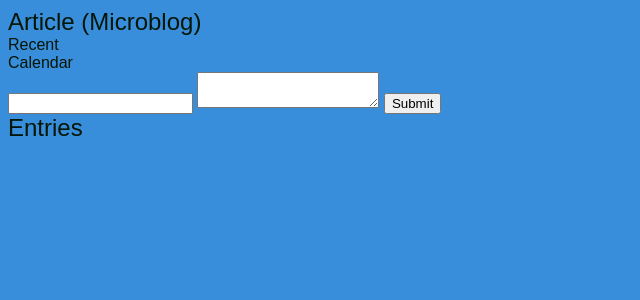
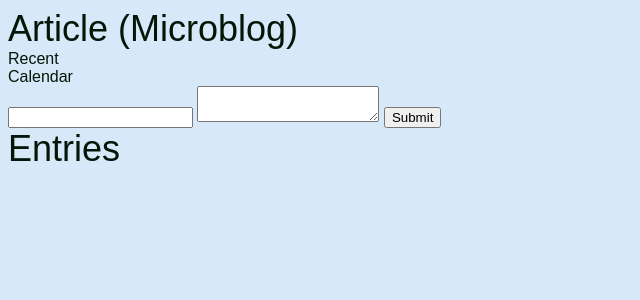
Before and after one commit to parasharbhatt/pb_article_flask_app, a Flask app: page / in a window 1280 px wide. Shown: the top 300 px of the page, without its empty margins (0-640 px from the left). Run offline with Flask 2, Linux system fonts and the light colour scheme.

Commit message:
updating UI

```diff
--- a/app.py
+++ b/app.py
@@ -2,8 +2,8 @@ import datetime as dt
 
 from flask import Flask, render_template, request
 
-x=dt.datetime.now()
-sdt=x.strftime("%d-%b-%Y %H:%M:%S")
+
+
 #print(f"hello world today is : {sdt}")
 
 app = Flask(__name__)
@@ -21,6 +21,8 @@ def home():
             elif key == "content":
                 content_dict[key] = val
                 #request.form.get(key)
+            sdt=dt.datetime.now().strftime("%d-%b-%Y %H:%M:%S")
+            content_dict['articledate']=sdt
         entries.append(content_dict)
 
         #print(entries)
--- a/static/css/style.css
+++ b/static/css/style.css
@@ -1,10 +1,10 @@
-.mybody{
-    background-color: rgb(56, 142, 218);
+body{
+    background-color: rgb(215, 233, 248);
     color:#041608;
     font-family: Arial, Helvetica, sans-serif;
 }
 
 .apptitle{
-    font-size: 24px;
+    font-size: 36px;
 
 }
--- a/templates/base.html
+++ b/templates/base.html
@@ -9,7 +9,7 @@
         <meta name="viewport" content="width=device-width, initial-scale=1">
         <link rel="stylesheet" href="/static/css/style.css">
     </head>
-    <body class="mybody">
+    <body>
 
         {% block contents %}
 
--- a/templates/home.html
+++ b/templates/home.html
@@ -20,7 +20,7 @@
             <div class="apptitle">Entries</div>
             <div class="entries">
                 {% for entry in entries%}
-                    <p>{{ entry['title'] }}</p>
+                    <p>{{ entry['title'] }} - {{entry['articledate']}}</p>
                     <p>{{ entry['content'] }}</p>
                 {% endfor %}
             </div>
```
